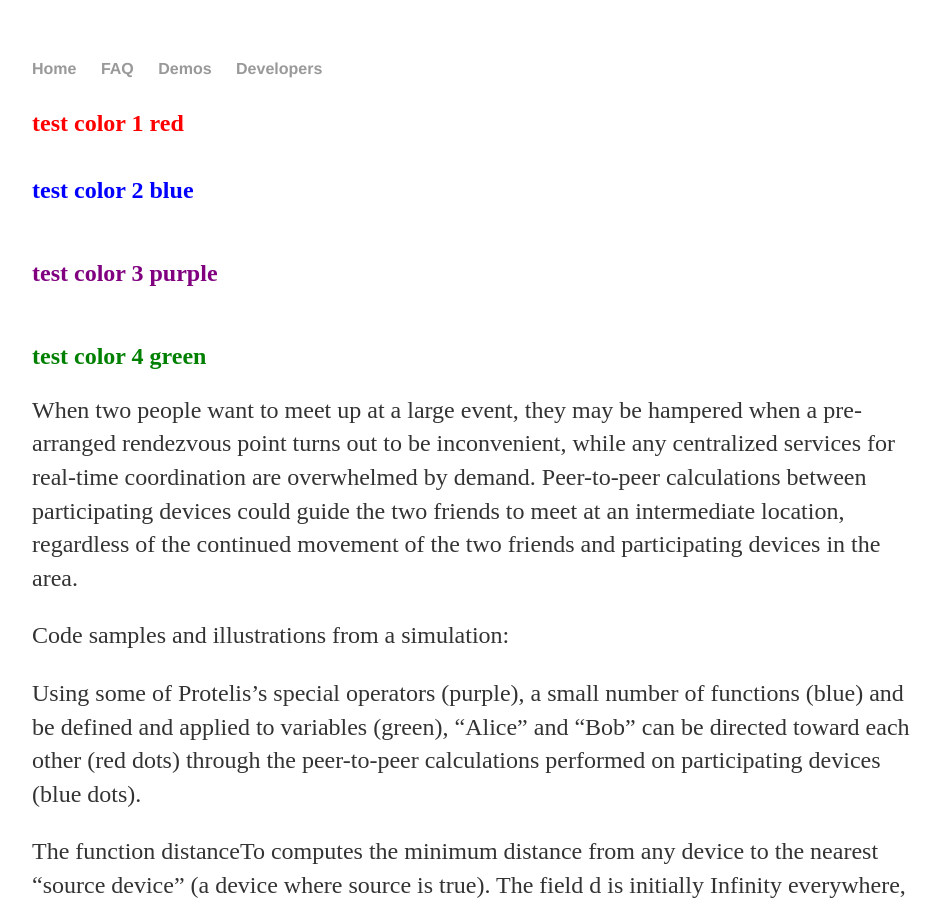
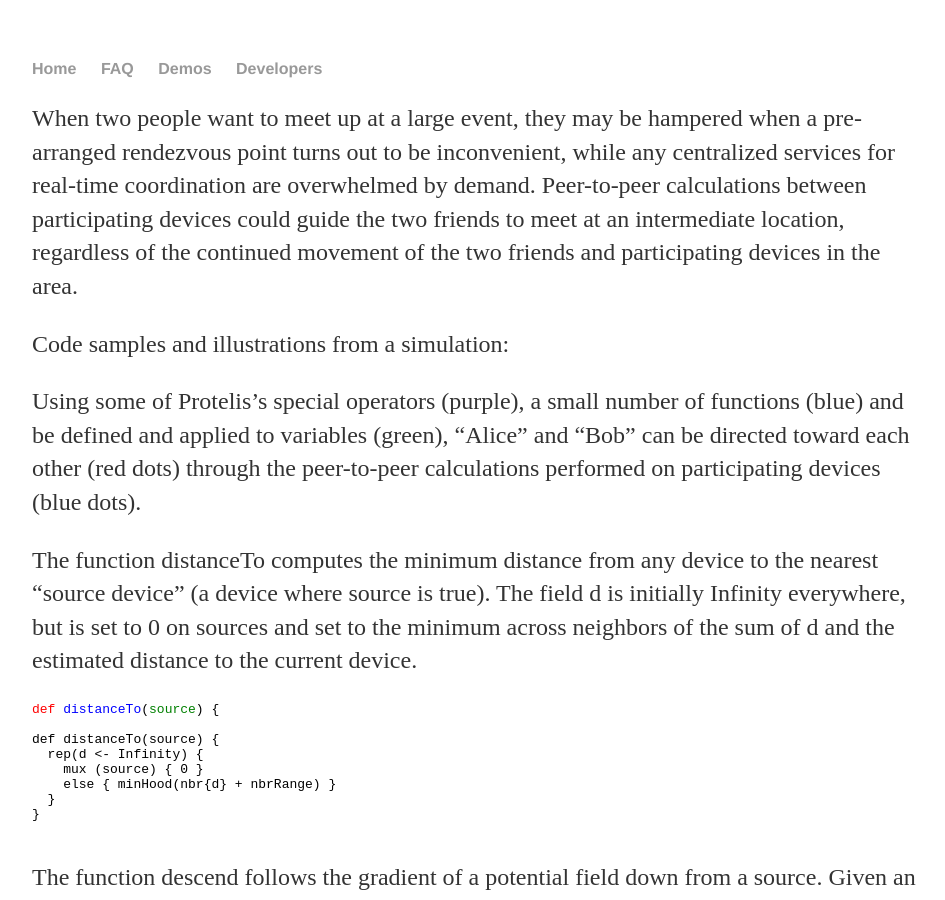
Before and after one commit to tasseomancy/tasseomancy.github.io, a Jekyll site: the page built from _posts/2018-02-07-peer-to-peer-route-planning.md, in a window 1280 px wide and 900 px high. Shown: the whole window, without its empty margins (160-1105 px from the left). Built offline with Jekyll 4.4.1, drawn with Linux system fonts in a browser that asks for light colours.

Commit message:
Update 2018-02-07-peer-to-peer-route-planning.md

```diff
--- a/_posts/2018-02-07-peer-to-peer-route-planning.md
+++ b/_posts/2018-02-07-peer-to-peer-route-planning.md
@@ -2,11 +2,6 @@
 title: Peer-to-peer route planning
 layout: default
 ---
-<h4> test color 1 red </h4>
-<h5> test color 2 blue </h5>
-<h6> test color 3 purple </h6>
-<h3> test color 4 green </h3>
-
 When two people want to meet up at a large event, they may be hampered when a pre-arranged rendezvous point turns out to be inconvenient, while any centralized services for real-time coordination are overwhelmed by demand. Peer-to-peer calculations between participating devices could guide the two friends to meet at an intermediate location, regardless of the continued movement of the two friends and participating devices in the area.
 
 Code samples and illustrations from a simulation:
```
